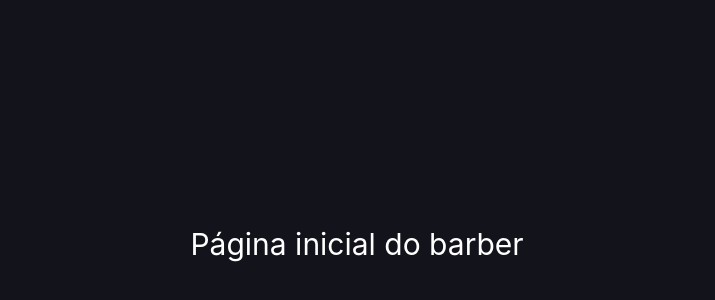
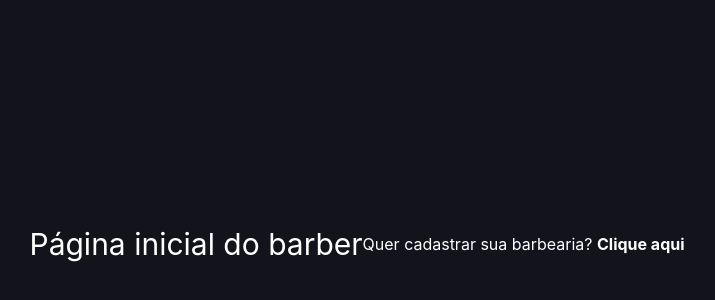
Before and after one commit to Khristopher22/frontbarber, a Next.js app: page / in a window 1280 px wide. Shown: the part 156-456 px from the top of the page, without its empty margins (283-998 px from the left). Built offline with nearby package versions, Linux system fonts and the light colour scheme; no server answers.

Commit message:
alteracao env

```diff
--- a/src/pages/index.tsx
+++ b/src/pages/index.tsx
@@ -1,5 +1,6 @@
 import Head from 'next/head'
 import { Flex, Text} from '@chakra-ui/react'
+import Link from 'next/link'
 
 export default function Home(){
   return(
@@ -9,6 +10,9 @@ export default function Home(){
       </Head>
       <Flex background="barber.900" height="100vh" alignItems="center" justifyContent="center" textColor="#FFFFFF">
         <Text fontSize={30}>Página inicial do barber</Text>
+          <Link href="/register">
+            <Text cursor="pointer">Quer cadastrar sua barbearia? <strong>Clique aqui</strong></Text>
+          </Link>
       </Flex>
     </>
   )
--- a/src/pages/login/index.tsx
+++ b/src/pages/login/index.tsx
@@ -33,7 +33,7 @@ export default function Login(){
   return(
     <>
       <Head>
-        <title>BarberPRO - Faça login para acessar</title>
+        <title>BarberPRO - Faça seu login para acessar</title>
       </Head>
       <Flex background="barber.900" height="100vh" alignItems="center" justifyContent="center" textColor="#FFFFFF">
 
```
